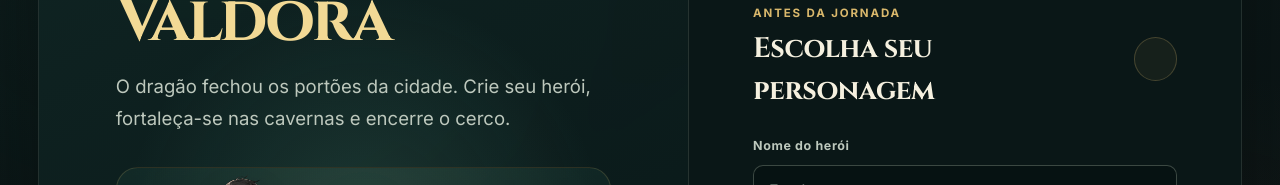
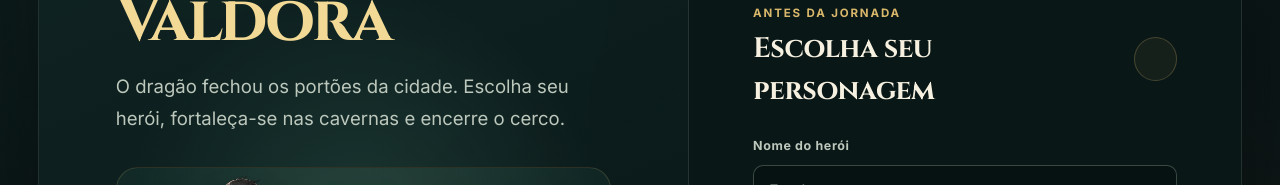
Before and after one commit to elizianeandreia/RPG-SIMULADOR, a plain HTML site: page index.html in a window 1280 px wide. Shown: the part 218-403 px from the top of the page. Drawn offline with Linux system fonts and the light colour scheme.

Commit message:
Update index.html

```diff
--- a/index.html
+++ b/index.html
@@ -39,7 +39,7 @@
           </h1>
 
           <p class="creator-lead">
-            O dragão fechou os portões da cidade. Crie seu herói,
+            O dragão fechou os portões da cidade. Escolha seu herói,
             fortaleça-se nas cavernas e encerre o cerco.
           </p>
 
```
